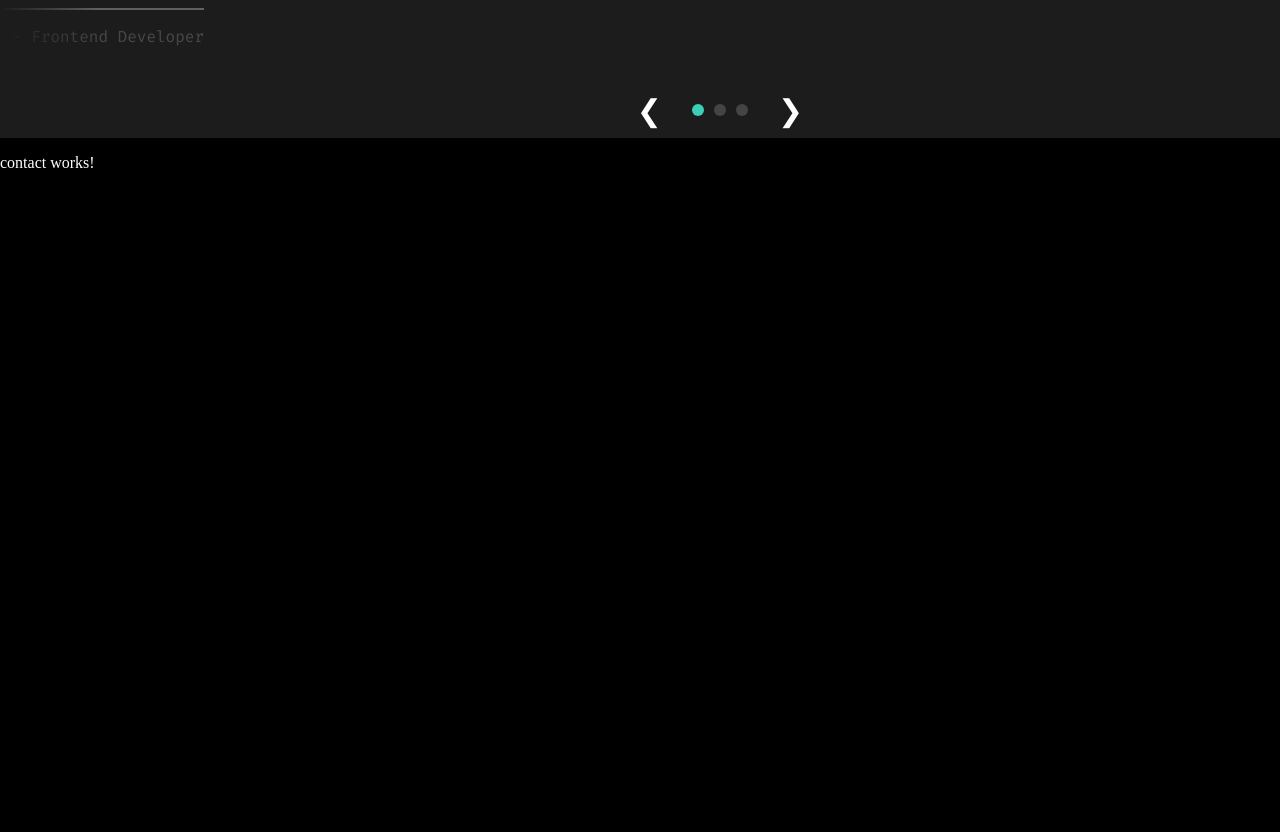
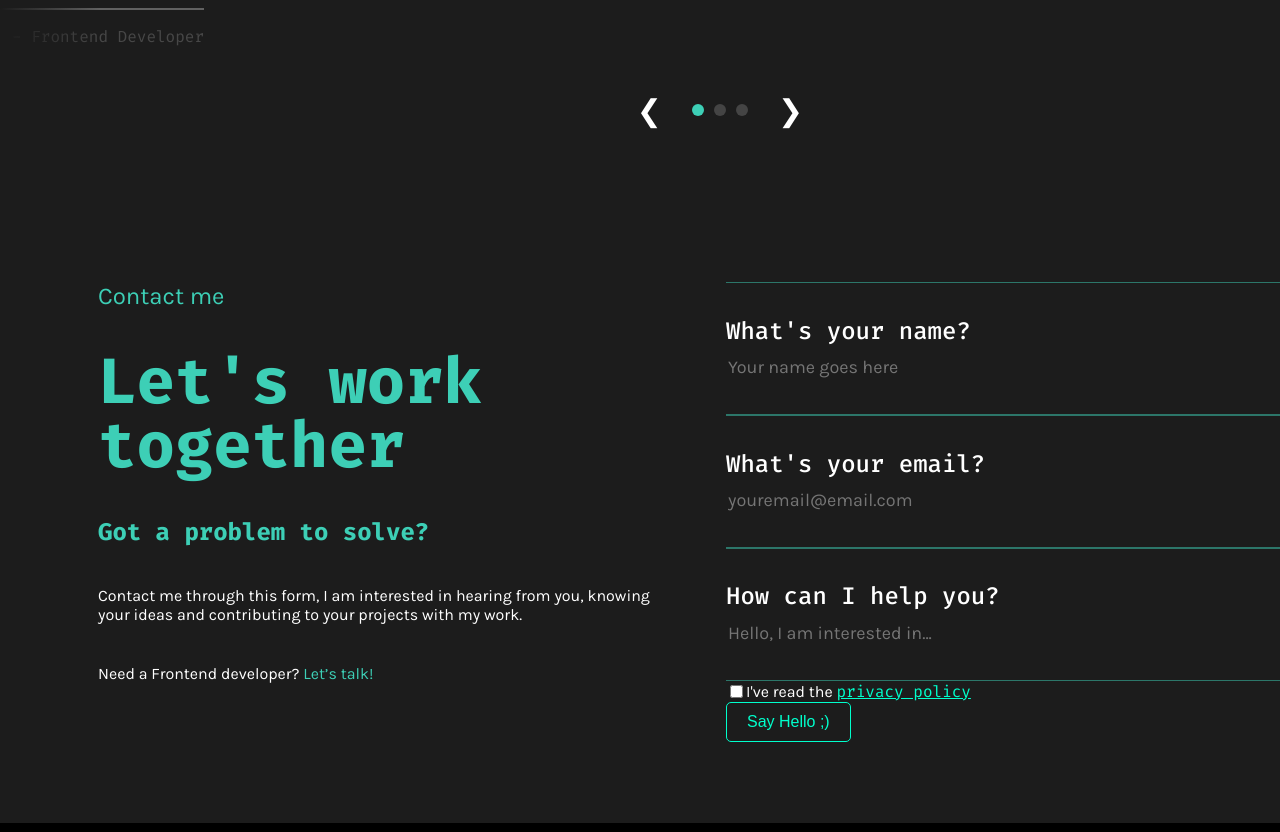
Before and after one commit to CenkKorkmaz92/portfolio, an Angular app: page / in a window 1280 px wide. Shown: the part 3840-4672 px from the top of the page. Before the commit the page ends 4028 px from the top, so only its background shows below. Built offline with nearby package versions, Linux system fonts and the light colour scheme.

Commit message:
added html scss

```diff
--- a/src/app/comments/comments.component.scss
+++ b/src/app/comments/comments.component.scss
@@ -5,7 +5,7 @@
     flex-direction: column;
     align-items: center;
     padding-top: 144px;
-    font-family: "Fira Code", monospace;
+    font-family: 'Fira Code', sans-serif;
 
     .headline {
         font-size: 32px;
--- a/src/app/contact/contact.component.html
+++ b/src/app/contact/contact.component.html
@@ -1 +1,52 @@
-<p>contact works!</p>
+<section class="contact">
+    <div class="left-contact-form">
+        <h3 class="color font-karla">
+            Contact me</h3>
+        <h1 class="color font-fira">
+            Let's work <br> together
+        </h1>
+        <h2 class="color font-fira">
+            Got a problem to solve?
+        </h2>
+        <span>
+            Contact me through this form, I am interested in hearing from you, knowing your ideas and contributing to
+            your projects with my work.
+        </span>
+        <span>
+            Need a Frontend developer? <span class="color">Let’s talk!</span>
+        </span>
+    </div>
+    <div class="form-container">
+        <div class="input-area">
+            <div class="single-input-frame">
+                <span class="font-fira">What's your name?</span>
+                <input class="font-karla" type="text" placeholder="Your name goes here" />
+            </div>
+            <div class="single-input-frame">
+                <span class="font-fira">What's your email?</span>
+                <input class="font-karla" type="email" placeholder="youremail@email.com" />
+
+            </div>
+            <div class="single-input-frame">
+                <span class="font-fira">How can I help you?</span>
+                <textarea style="resize: none" [rows]="1" class="font-karla" rows="2"
+                    placeholder="Hello, I am interested in..."></textarea>
+            </div>
+        </div>
+
+        <div class="checkbox-area">
+            <div class="checkbox-container">
+                <input type="checkbox" id="privacy" />
+                <label class="font-karla" for="privacy">I've read the <a class="font-fira" href="#"
+                        style="color: #00ffcc;">privacy policy</a></label>
+            </div>
+            <div class="btn-area">
+                <button class="submit-btn">Say Hello ;)</button>
+            </div>
+
+        </div>
+
+
+
+    </div>
+</section>
--- a/src/app/contact/contact.component.scss
+++ b/src/app/contact/contact.component.scss
@@ -1,3 +1,125 @@
-p {
+.contact {
+    background-color: rgb(28, 28, 28);
+    display: flex;
+    justify-content: center;
     color: white;
+    padding-top: 144px;
+    width: 1440px;
+    height: 541px;
+    gap: 60px;
 }
+
+.left-contact-form {
+    display: flex;
+    flex-direction: column;
+    gap: 40px;
+    width: 568px;
+    height: 337px;
+
+    span {
+        font-family: 'Karla', sans-serif;
+    }
+}
+
+.form-container {
+    width: 616px;
+    height: 550px;
+}
+
+.form-container h2 {
+    font-size: 1.2rem;
+    margin-bottom: 10px;
+}
+
+.form-container input,
+.form-container textarea {
+    width: 100%;
+    background: none;
+    border: none;
+    color: #00ffcc;
+    font-size: 18px;
+
+}
+
+.form-container input:focus,
+.form-container textarea:focus {
+    outline: none;
+    border-bottom: 2px solid #00ffcc;
+}
+
+.form-container .checkbox-container {
+    display: flex;
+    align-items: center;
+}
+
+.form-container .checkbox-container input {
+    width: auto;
+}
+
+.form-container .submit-btn {
+    background: none;
+    border: 1px solid #00ffcc;
+    color: #00ffcc;
+    padding: 10px 20px;
+    border-radius: 5px;
+    cursor: pointer;
+    font-size: 1rem;
+    transition: background 0.3s, color 0.3s;
+}
+
+.form-container .submit-btn:hover {
+    background: #00ffcc;
+    color: #121212;
+}
+
+h3 {
+    font-weight: 500;
+    font-size: 24px;
+    line-height: 28.06px;
+    margin: 0;
+}
+
+h1 {
+    font-weight: 700;
+    font-size: 64px;
+    line-height: 64px;
+    margin: 0;
+}
+
+h2 {
+    font-weight: 700;
+    font-size: 24px;
+    line-height: 28.8px;
+    margin: 0;
+}
+
+.font-fira {
+    font-family: 'Fira Code', sans-serif;
+}
+
+.font-karla {
+    font-family: 'Karla', sans-serif;
+}
+
+.color {
+    color: rgba(61, 207, 182, 1);
+}
+
+.single-input-frame {
+    display: flex;
+    flex-direction: column;
+    justify-content: center;
+    width: 616px;
+    height: 131px;
+    border-top: 1px solid rgba(61, 207, 182, 0.5);
+    border-bottom: 1px solid rgba(61, 207, 182, 0.5);
+    padding: 16px, 32px, 16px, 32px;
+    gap: 10px;
+
+    span {
+        font-weight: 500;
+        font-size: 24px;
+        line-height: 28.8px;
+        margin: 0;
+    }
+}
```
